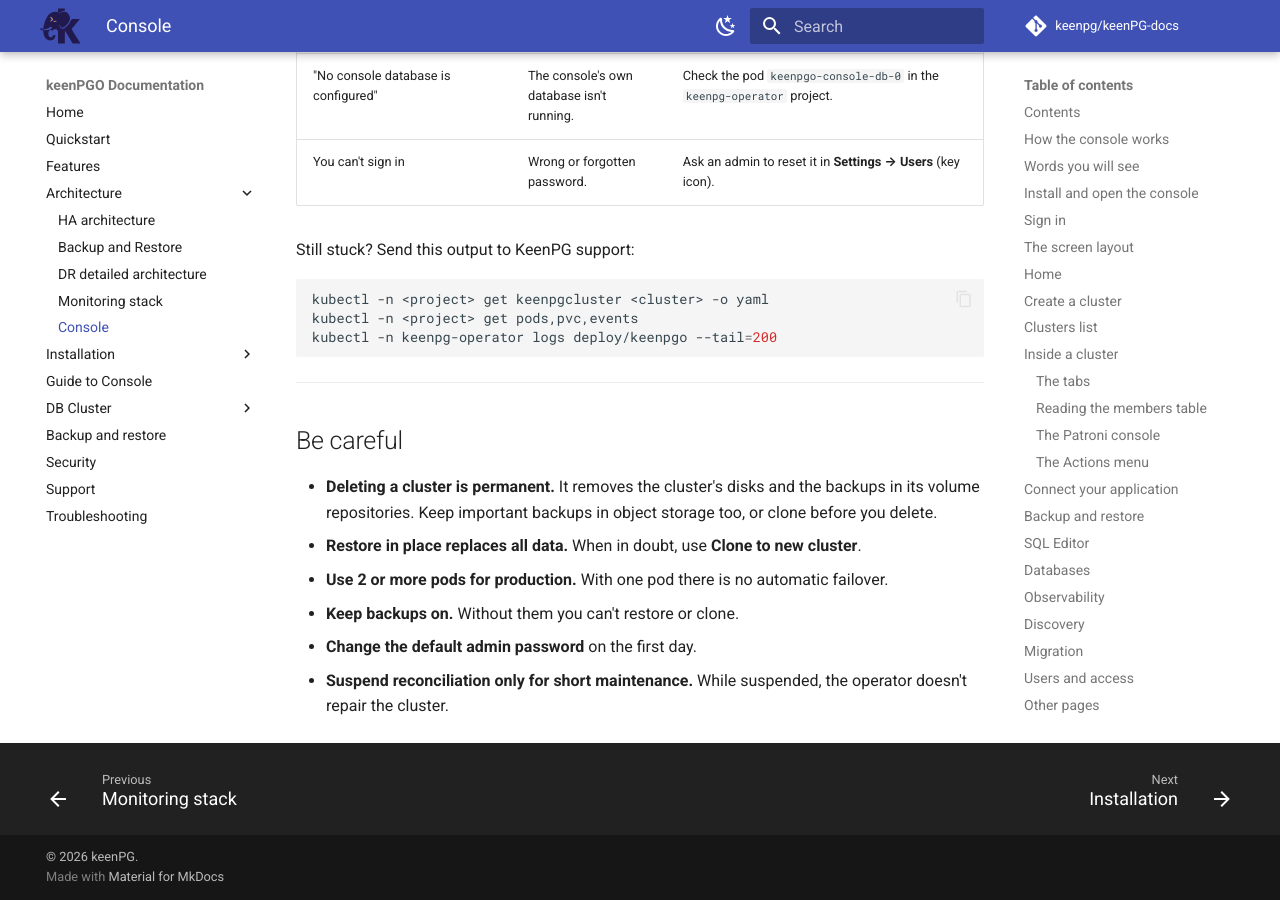
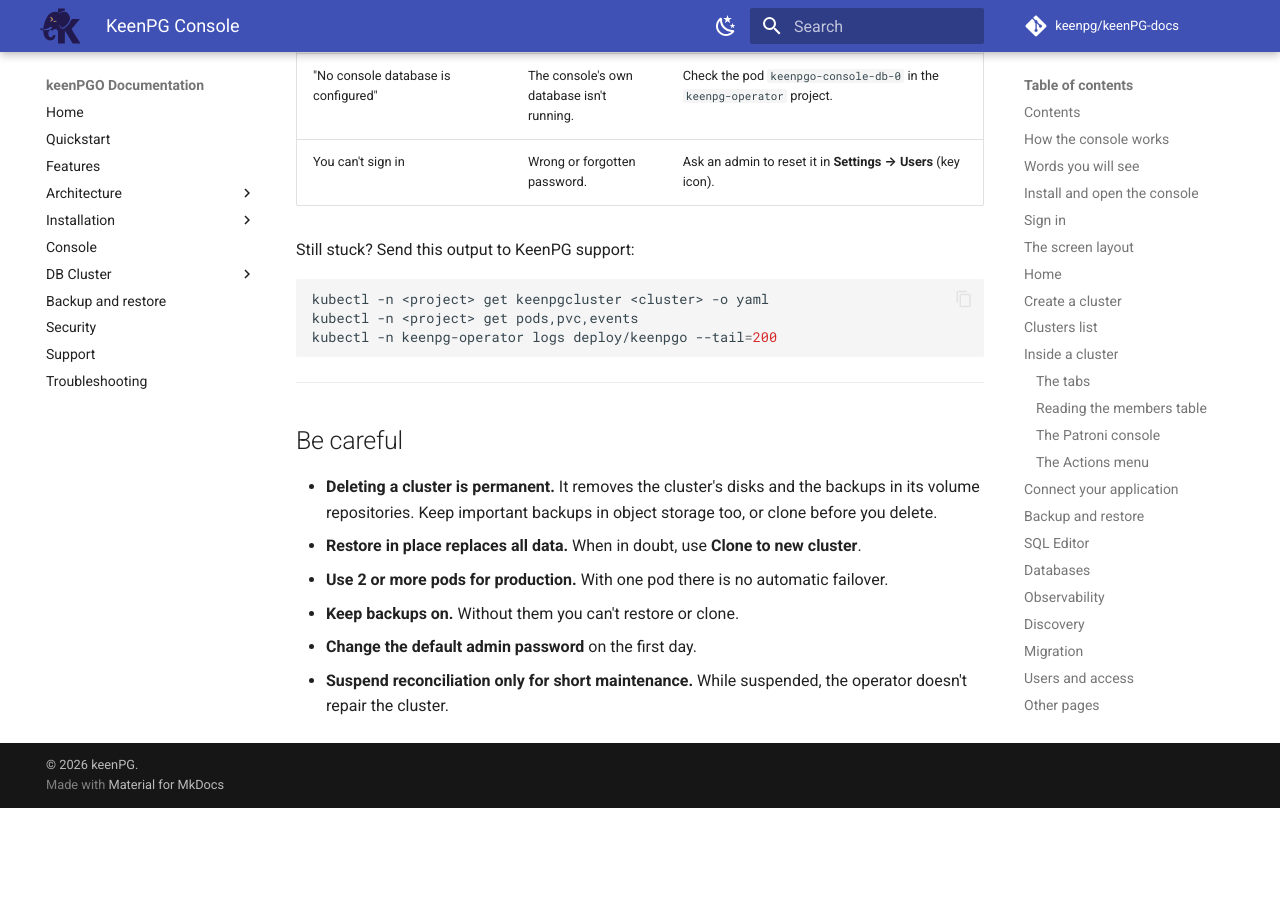
Before and after one commit to keenpg/keenPG-docs, an MkDocs documentation site: the page built from docs/architecture/console.md, in a window 1280 px wide and 900 px high, scrolled down 24169 px. Built offline with MkDocs 1.6.1 and Material for MkDocs 9.7.7, drawn with Linux system fonts in a browser that asks for light colours; nearby versions of some CDN libraries; comment, search, counter and statistics services are not loaded; after the commit the page ends 24977 px from its top, so only the background shows below that.

Commit message:
Update Console link in mkdocs.yml

```diff
--- a/mkdocs.yml
+++ b/mkdocs.yml
@@ -73,7 +73,7 @@ nav:
        - "Backup and Restore": architecture/backupandrestore.md
        - "DR detailed architecture": architecture/dr.md
        - "Monitoring stack": architecture/monitoring.md
-       - "Console": architecture/console.md
+       - "Console": console.md
   - Installation:
        - Installation/index.md
        - "Installation on Minikube": Installation/minikube.md
```
